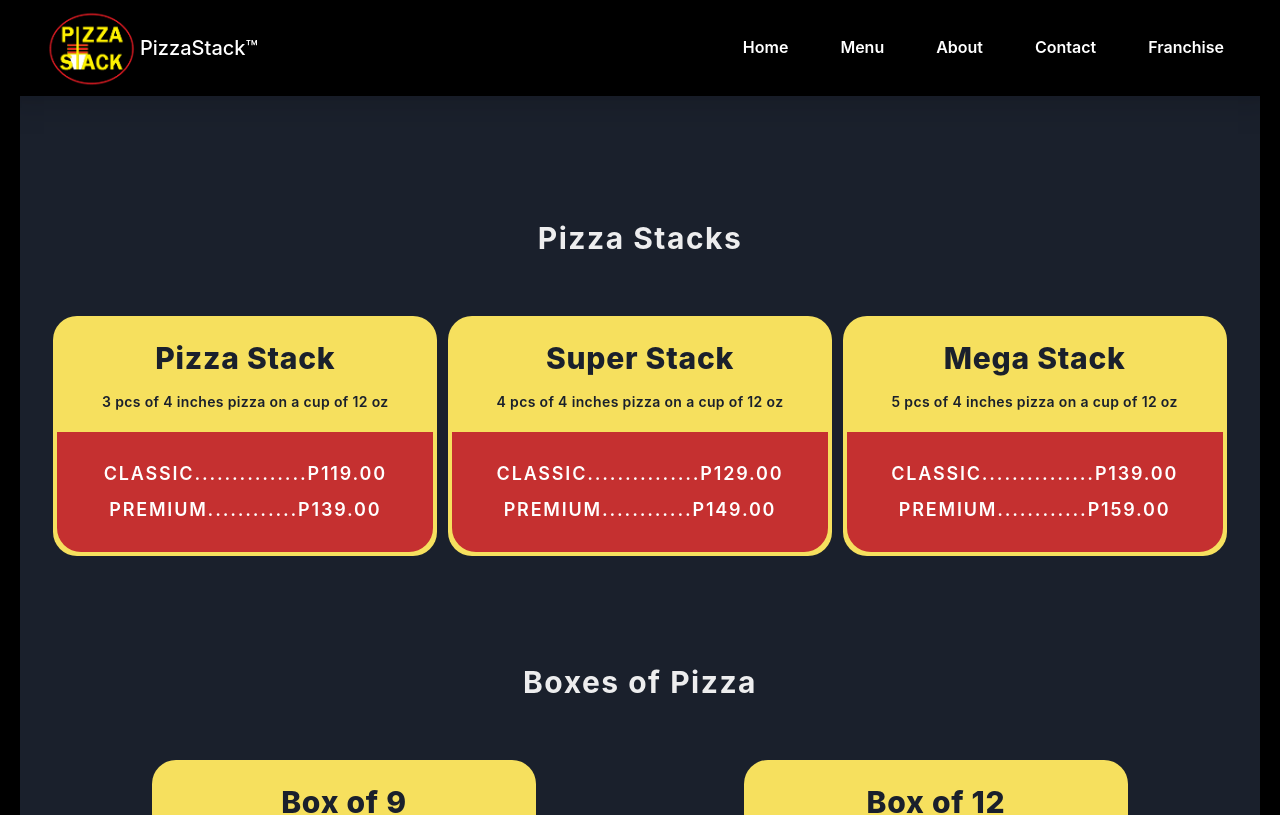
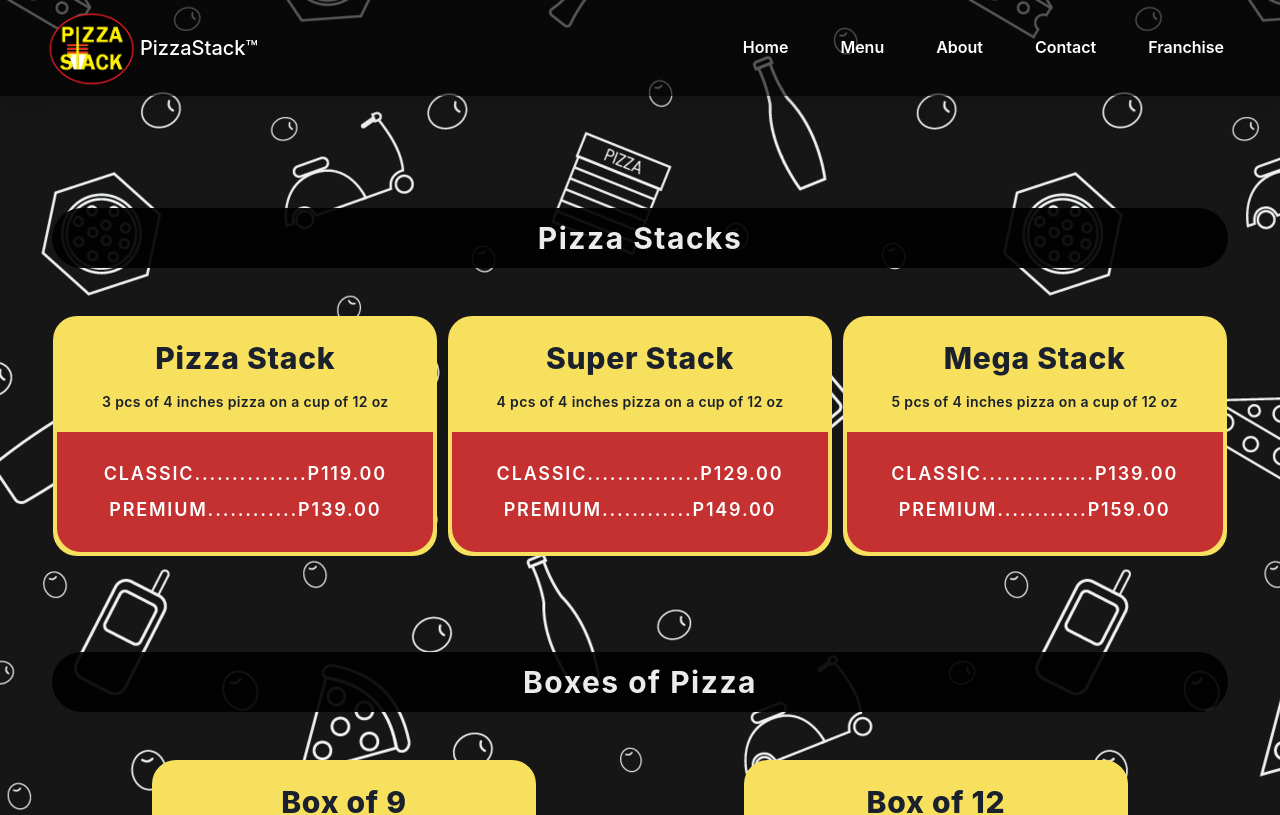
Before and after one commit to jhigger/pizzastack2, a React (Vite) app: page /menu in a window 1280 px wide. Shown: the top 815 px of the page. Built offline with nearby package versions, Linux system fonts and the light colour scheme.

Commit message:
add background pattern

```diff
--- a/src/pages/Menu.jsx
+++ b/src/pages/Menu.jsx
@@ -9,6 +9,7 @@
 	Spacer
 } from '@chakra-ui/react';
 import data from '../assets/menu.json';
+import pattern from '../assets/images/pattern.jpg';
 
 const MenuItem = ({title, children, length}) => {
 	const cols = length % 2 == 0 ? 2 : 3;
@@ -21,6 +22,8 @@
 				lineHeight="taller"
 				fontWeight="bold"
 				letterSpacing="wider"
+				bg="blackAlpha.900"
+				rounded="full"
 			>
 				{title}
 			</chakra.p>
@@ -205,21 +208,15 @@
 export default function Menu() {
 	return (
 		<Flex
-			bg={'black'}
+			backgroundImage={pattern}
 			py={{base: 1, md: 24}}
 			px={{base: 1, md: 5}}
 			w="auto"
 			justifyContent="center"
 			alignItems="center"
+			flexDir="column"
 		>
-			<Container
-				px={8}
-				py={4}
-				mx="auto"
-				bg={'gray.800'}
-				shadow="xl"
-				maxW="container.xl"
-			>
+			<Container px={8} py={4} mx="auto" maxW="container.xl">
 				{data.menu.map((item, i) => {
 					if (i == 0 || i == 1)
 						return (
@@ -264,6 +261,14 @@
 						);
 				})}
 			</Container>
+			<Box alignSelf="end" fontSize="xs" mb={-50} textColor="blackAlpha.900">
+				<a
+					href="https://www.vecteezy.com/free-vector/pizza-pattern"
+					target="_blank"
+				>
+					Pizza Pattern Vectors by Vecteezy
+				</a>
+			</Box>
 		</Flex>
 	);
 }
```
Also changed, not shown: src/assets/images/pattern.jpg (added).
